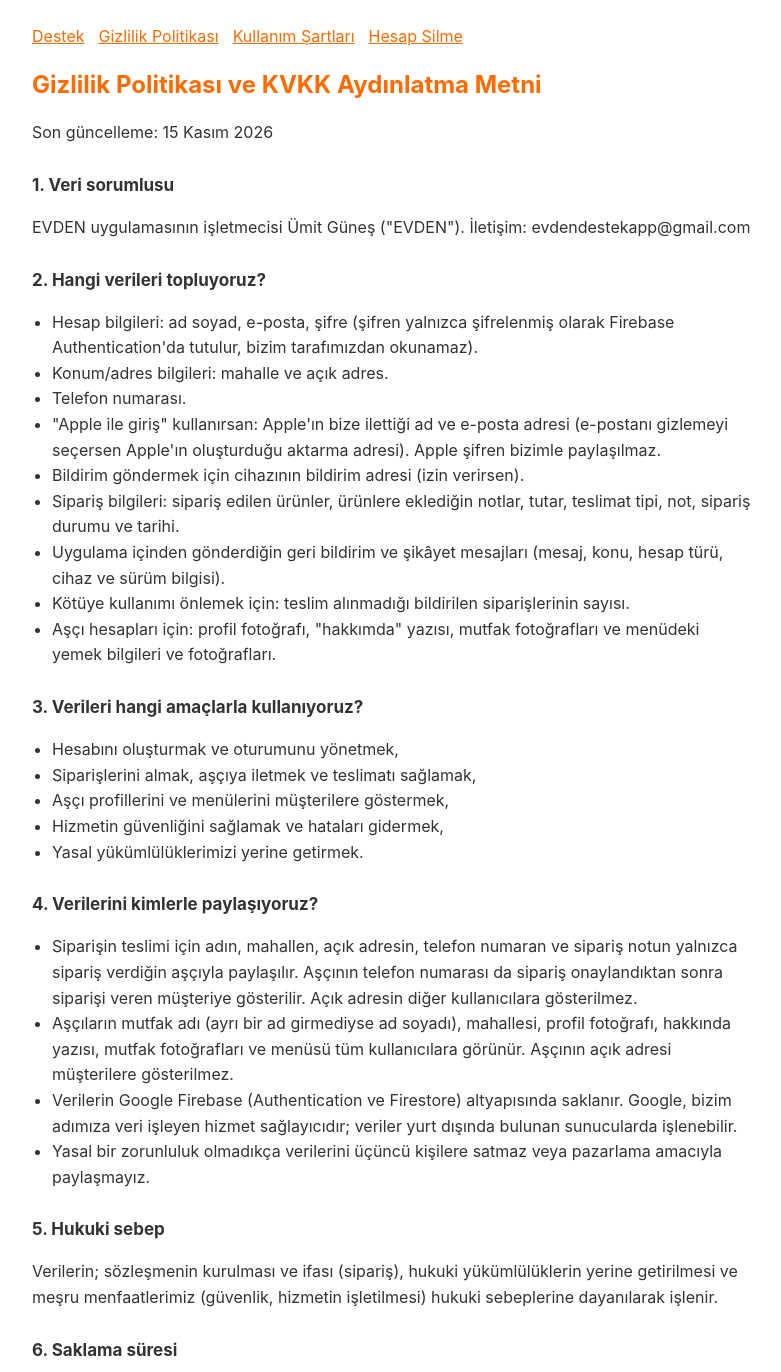
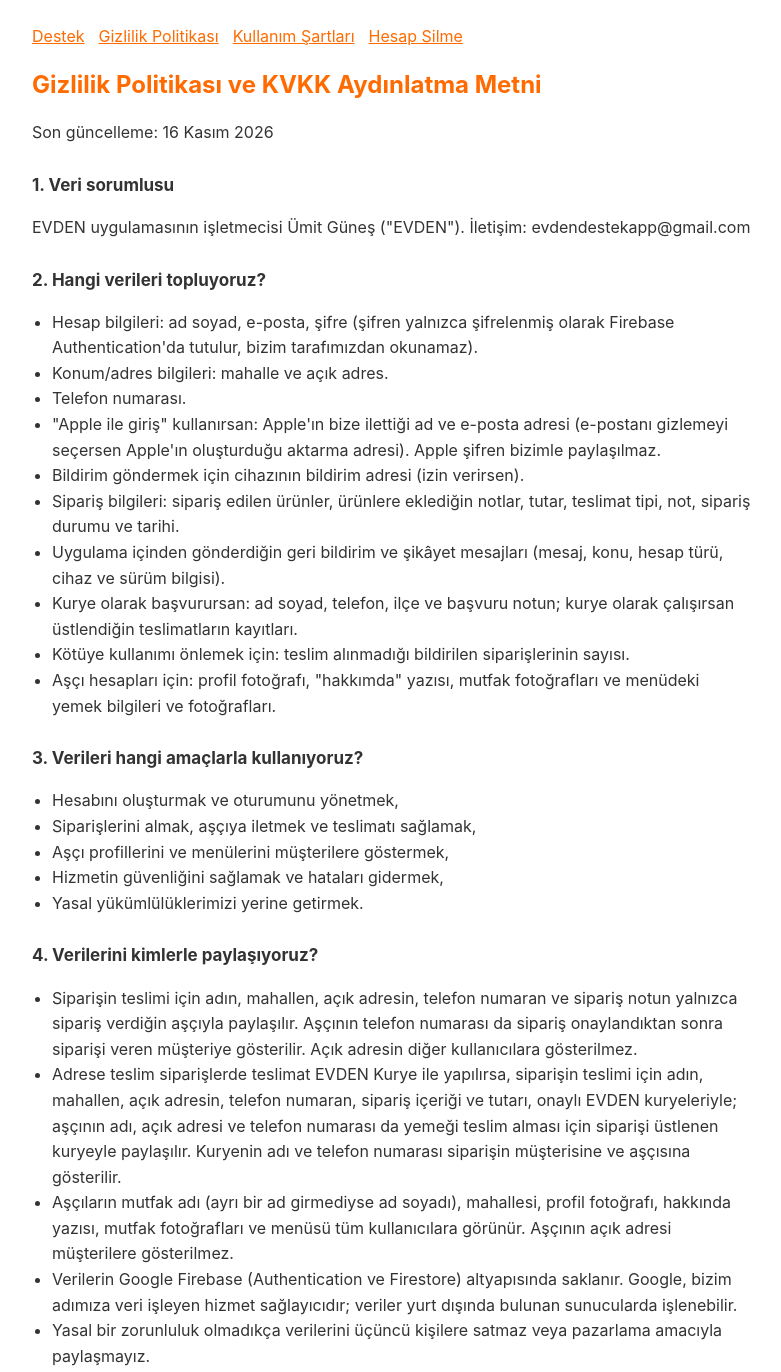
Before and after one commit to koumitg/evden-site, a plain HTML site: page privacy.html in a window 1280 px wide. Shown: the top 1372 px of the page, without its empty margins (248-1029 px from the left). Drawn offline with Linux system fonts and the light colour scheme.

Commit message:
Add files via upload

```diff
--- a/privacy.html
+++ b/privacy.html
@@ -1,7 +1,7 @@
 <!doctype html><html lang="tr"><head><meta charset="utf-8"><meta name="viewport" content="width=device-width,initial-scale=1"><title>Gizlilik Politikası – EVDEN</title><style>body{font-family:-apple-system,Segoe UI,Roboto,sans-serif;max-width:720px;margin:0 auto;padding:24px 16px;color:#333;line-height:1.6}
 h1{color:#FF6B00;font-size:24px}h2{font-size:17px;margin-top:26px}a{color:#FF6B00}nav a{margin-right:14px}ul{padding-left:20px}
 .card{background:#FFF3E8;border-radius:12px;padding:16px;margin:16px 0}</style></head><body><nav><a href="index.html">Destek</a><a href="privacy.html">Gizlilik Politikası</a><a href="terms.html">Kullanım Şartları</a><a href="hesap-silme.html">Hesap Silme</a></nav><h1>Gizlilik Politikası ve KVKK Aydınlatma Metni</h1>
-<p>Son güncelleme: 15 Kasım 2026</p>
+<p>Son güncelleme: 16 Kasım 2026</p>
 <h2>1. Veri sorumlusu</h2>
 <p>EVDEN uygulamasının işletmecisi Ümit Güneş (&quot;EVDEN&quot;). İletişim: evdendestekapp@gmail.com</p>
 <h2>2. Hangi verileri topluyoruz?</h2>
@@ -13,6 +13,7 @@ h1{color:#FF6B00;font-size:24px}h2{font-size:17px;margin-top:26px}a{color:#FF6B0
 <li>Bildirim göndermek için cihazının bildirim adresi (izin verirsen).</li>
 <li>Sipariş bilgileri: sipariş edilen ürünler, ürünlere eklediğin notlar, tutar, teslimat tipi, not, sipariş durumu ve tarihi.</li>
 <li>Uygulama içinden gönderdiğin geri bildirim ve şikâyet mesajları (mesaj, konu, hesap türü, cihaz ve sürüm bilgisi).</li>
+<li>Kurye olarak başvurursan: ad soyad, telefon, ilçe ve başvuru notun; kurye olarak çalışırsan üstlendiğin teslimatların kayıtları.</li>
 <li>Kötüye kullanımı önlemek için: teslim alınmadığı bildirilen siparişlerinin sayısı.</li>
 <li>Aşçı hesapları için: profil fotoğrafı, &quot;hakkımda&quot; yazısı, mutfak fotoğrafları ve menüdeki yemek bilgileri ve fotoğrafları.</li>
 </ul>
@@ -27,6 +28,7 @@ h1{color:#FF6B00;font-size:24px}h2{font-size:17px;margin-top:26px}a{color:#FF6B0
 <h2>4. Verilerini kimlerle paylaşıyoruz?</h2>
 <ul>
 <li>Siparişin teslimi için adın, mahallen, açık adresin, telefon numaran ve sipariş notun yalnızca sipariş verdiğin aşçıyla paylaşılır. Aşçının telefon numarası da sipariş onaylandıktan sonra siparişi veren müşteriye gösterilir. Açık adresin diğer kullanıcılara gösterilmez.</li>
+<li>Adrese teslim siparişlerde teslimat EVDEN Kurye ile yapılırsa, siparişin teslimi için adın, mahallen, açık adresin, telefon numaran, sipariş içeriği ve tutarı, onaylı EVDEN kuryeleriyle; aşçının adı, açık adresi ve telefon numarası da yemeği teslim alması için siparişi üstlenen kuryeyle paylaşılır. Kuryenin adı ve telefon numarası siparişin müşterisine ve aşçısına gösterilir.</li>
 <li>Aşçıların mutfak adı (ayrı bir ad girmediyse ad soyadı), mahallesi, profil fotoğrafı, hakkında yazısı, mutfak fotoğrafları ve menüsü tüm kullanıcılara görünür. Aşçının açık adresi müşterilere gösterilmez.</li>
 <li>Verilerin Google Firebase (Authentication ve Firestore) altyapısında saklanır. Google, bizim adımıza veri işleyen hizmet sağlayıcıdır; veriler yurt dışında bulunan sunucularda işlenebilir.</li>
 <li>Yasal bir zorunluluk olmadıkça verilerini üçüncü kişilere satmaz veya pazarlama amacıyla paylaşmayız.</li>
```
Also changed, not shown: terms.html (+2 -1 lines).
